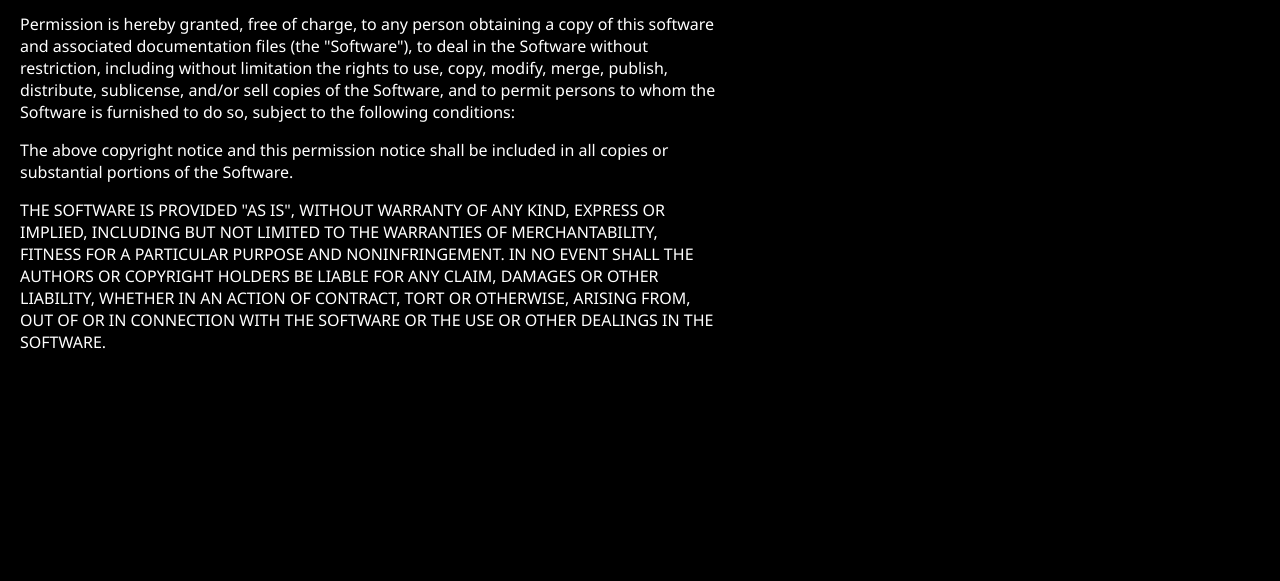
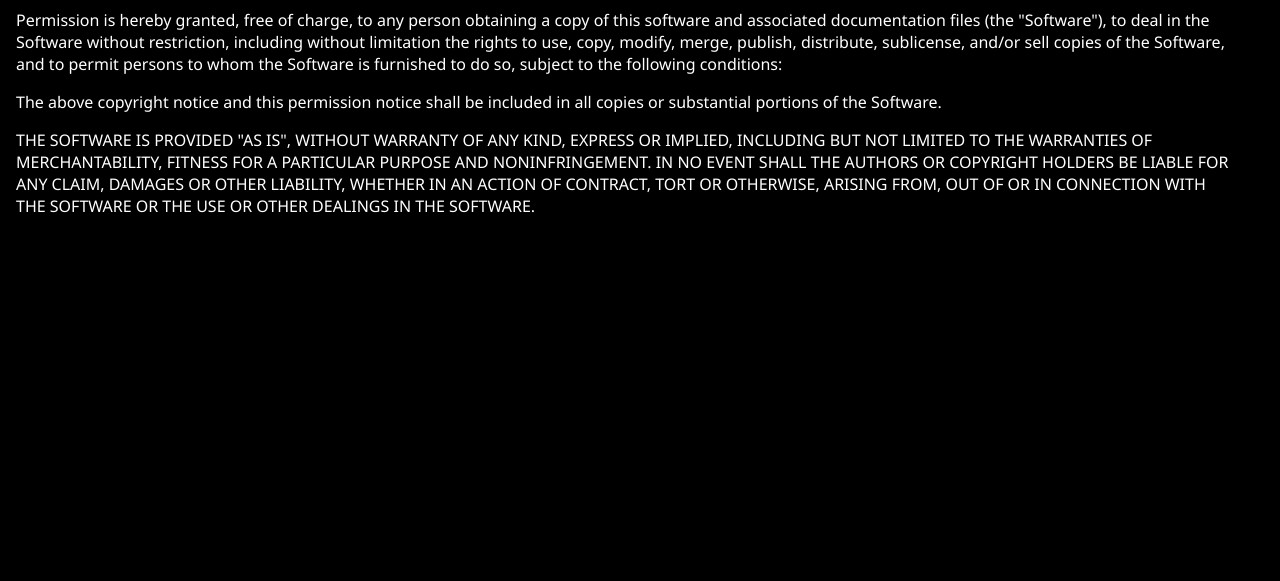
Before and after one commit to AlchemistChief/AlchemShare, a website: page public/license.html in a window 1280 px wide. Shown: the part 219-800 px from the top of the page. Drawn offline with Linux system fonts and the light colour scheme.

Commit message:
Moved the back link handler to the end of the license file.

```diff
--- a/public/license.html
+++ b/public/license.html
@@ -8,13 +8,6 @@
     <link rel="icon" href="favicon.ico" type="image/x-icon" />
     <link rel="manifest" href="manifest.json" />
     <link rel="stylesheet" href="./css/layout.css" />
-
-    <script>
-        // ───────────── Back Link Handler ─────────────
-        document.getElementById('backBtn').addEventListener('click', () => {
-            window.history.back();
-        });
-    </script>
 
     <style>
         .back-link {
@@ -41,7 +34,7 @@
 <body>
 
     <!-- ───────────── License Content ───────────── -->
-    <main class="login-container" style="max-width: 700px; padding: 20px;">
+    <main class="login-container" style="max-width: 95%; padding: 1rem;">
         <a href="javascript:void(0)" class="back-link" id="backBtn">← Back</a>
 
         <h1>MIT License</h1>
@@ -68,6 +61,13 @@
             SOFTWARE.</p>
     </main>
 
+    <script>
+        // ───────────── Back Link Handler ─────────────
+        document.getElementById('backBtn').addEventListener('click', () => {
+            window.history.back();
+        });
+    </script>
+
 </body>
 
 </html>
```
